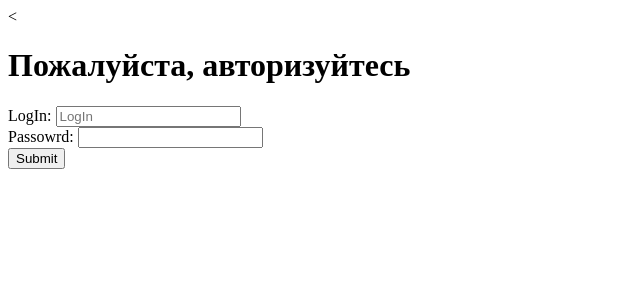
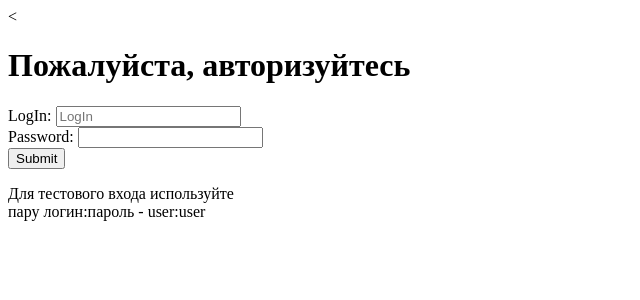
Before and after one commit to Dmitry-I-Gornev/resumeServlets, a Java web app: template src/main/webApp/WEB-INF/jsp/login.jsp in a window 1280 px wide. Shown: the top 300 px of the page, without its empty margins (0-640 px from the left). Run offline with Tomcat 11, a stand-in JSP engine, Linux system fonts and the light colour scheme; the template is opened without the code that fills it, so the values that code supplies are empty.

Commit message:
24/04/2023 minor changes

```diff
--- a/src/main/webApp/WEB-INF/jsp/list.jsp
+++ b/src/main/webApp/WEB-INF/jsp/list.jsp
@@ -54,7 +54,7 @@
 </p>
 
 <p>
-    <a href="source.zip">Исходный кодом</a>
+    <a href="https://github.com/Dmitry-I-Gornev/resumeServlets">Исходный кодом</a>
 </p>
 
 <c:set var="result" scope="page" value="${result}"/>
--- a/src/main/webApp/WEB-INF/jsp/login.jsp
+++ b/src/main/webApp/WEB-INF/jsp/login.jsp
@@ -21,8 +21,12 @@
     <input type="hidden" name="section" value="LogIn">
    LogIn: <input type="text" title="LogIn" placeholder="LogIn" size="20"
            maxlength="50" name="LogIn" value=""    /><br>
-    Passowrd: <input name="userPassword" type="password"><br>
+    Password: <input name="userPassword" type="password"><br>
     <input type="submit">
+</form>
 
-</form>
+<p>Для тестового входа используйте<br>
+    пару логин:пароль -
+    user:user</p>
+
 <%@ include file="footer.jsp" %>
```
Also changed, not shown: src/main/java/ru/inock/webServletResime/web/UploadServlet.java (+7 -16 lines).
